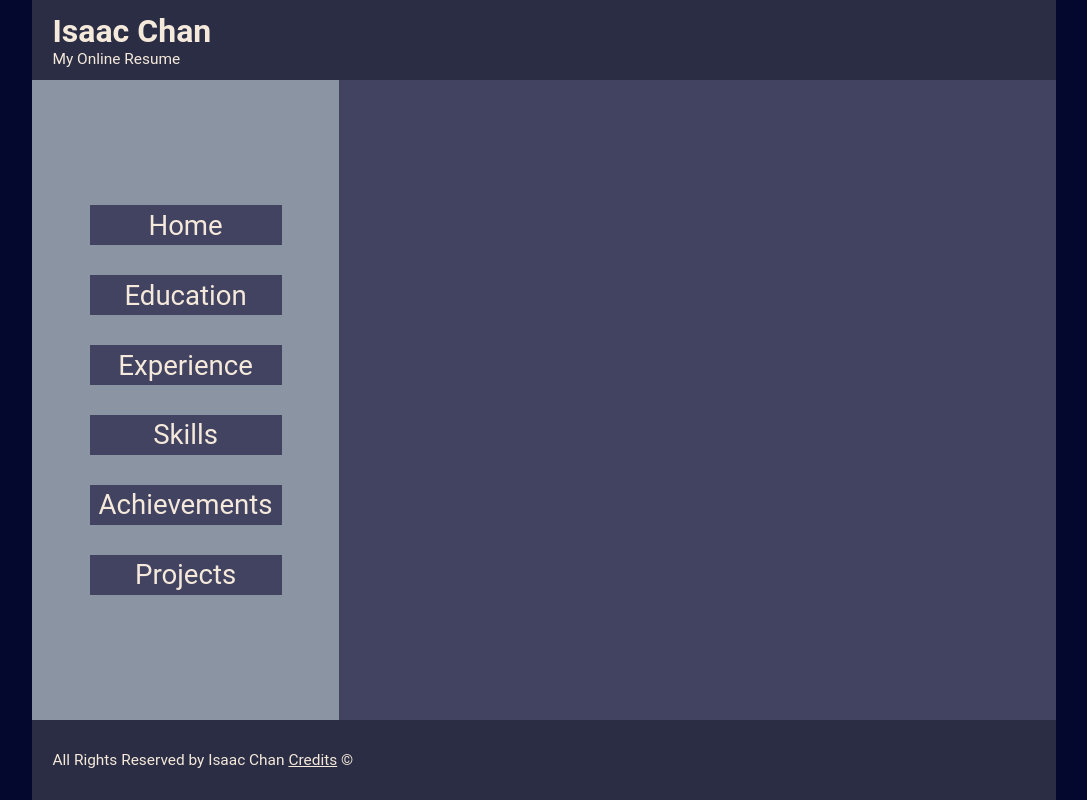
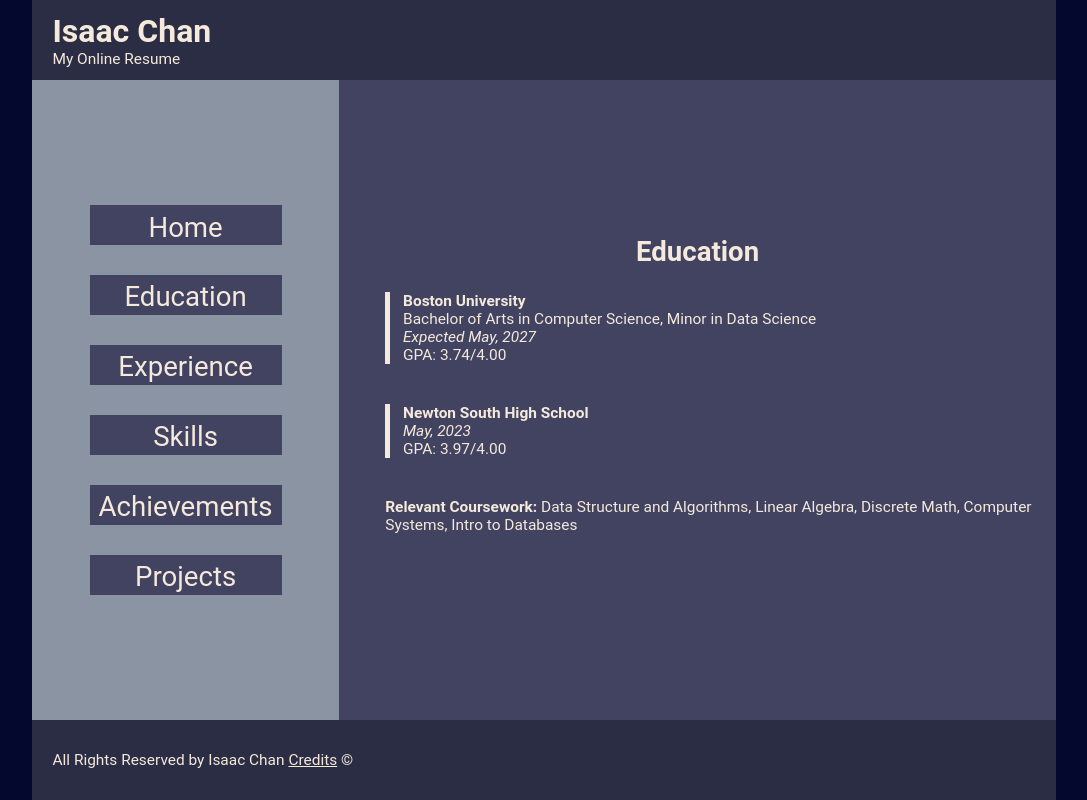
Before and after one commit to isaacch1213/mp-3, a React (Vite) app: page /education in a window 1280 px wide. Shown: the whole page, without its empty margins (96-1183 px from the left). Built offline with nearby package versions, Linux system fonts and the light colour scheme.

Commit message:
added education + hotfix nav

```diff
--- a/src/Nav.tsx
+++ b/src/Nav.tsx
@@ -7,11 +7,6 @@
   width: 30%;
   padding: 2%;
 
-  a {
-    text-decoration: none;
-    color: #f5e9dc;
-  }
-
   ul {
     display: flex;
     flex-direction: column;
@@ -20,6 +15,7 @@
     height: 100%;
     gap: 5%;
     padding: 0;
+    list-style-type: none;
   }
 
   li {
@@ -49,27 +45,36 @@
   }
 `;
 
+const StyledLink = styled(Link)`
+  text-decoration: none;
+  color: #f5e9dc;
+  display: flex;
+  align-items: center;
+  justify-content: center;
+  padding-top: 2%;
+`;
+
 export default function Nav() {
   return (
     <StyledNav>
       <ul>
         <li>
-          <Link to={"/"}>Home</Link>
+          <StyledLink to={"/"}>Home</StyledLink>
         </li>
         <li>
-          <Link to={"/education"}>Education</Link>
+          <StyledLink to={"/education"}>Education</StyledLink>
         </li>
         <li>
-          <Link to={"/experience"}>Experience</Link>
+          <StyledLink to={"/experience"}>Experience</StyledLink>
         </li>
         <li>
-          <Link to={"/skills"}>Skills</Link>
+          <StyledLink to={"/skills"}>Skills</StyledLink>
         </li>
         <li>
-          <Link to={"/achievements"}>Achievements</Link>
+          <StyledLink to={"/achievements"}>Achievements</StyledLink>
         </li>
         <li>
-          <Link to={"/projects"}>Projects</Link>
+          <StyledLink to={"/projects"}>Projects</StyledLink>
         </li>
       </ul>
     </StyledNav>
--- a/src/Root.tsx
+++ b/src/Root.tsx
@@ -3,6 +3,7 @@
 import Header from "./Header";
 import Nav from "./Nav";
 import Home from "./components/Home";
+import Education from "./components/Education";
 import Footer from "./Footer";
 
 const PageWrapper = styled.div`
@@ -69,6 +70,7 @@
           <VerticalWrapper>
             <Routes>
               <Route path="/" element={<Home />} />
+              <Route path="/education" element={<Education />} />
             </Routes>
           </VerticalWrapper>
         </StyledMain>
--- /dev/null
+++ b/src/components/Education.tsx
@@ -0,0 +1,72 @@
+import styled from "styled-components";
+
+const EducationContainer = styled.div`
+    display: flex;
+    flex-direction: column;
+    gap: 10vh;
+    padding-left: 2vw;
+`;
+
+const SchoolWrapper = styled.div`
+    display: flex;
+    flex-direction: column;
+    gap: 5vh;
+    height: 100%;
+`
+
+const SchoolContainer = styled.div`
+    display: flex;
+    flex-direction: column;
+    justify-content: center;
+    gap: 2%;
+    width: 100%;
+`
+
+const SchoolContent = styled.div`
+    border-left: solid 5px #f5e9dc;
+    padding-left: 1vw;
+
+    @media screen and (max-width: 1000px) {
+        p {
+            font-size: calc(2px + 3vw);
+        }
+    }
+`
+
+const RelevantCoursesContainer = styled.div`
+    @media screen and (max-width: 1000px) {
+        p {
+            font-size: calc(2px + 3vw);
+        }
+    }
+`
+
+export default function Education() {
+    return (
+        <>
+            <h2>Education</h2>
+            <EducationContainer>
+                <SchoolWrapper>
+                    <SchoolContainer>
+                        <SchoolContent>
+                            <p><strong>Boston University</strong></p>
+                            <p>Bachelor of Arts in Computer Science, Minor in Data Science</p>
+                            <p><em>Expected May, 2027</em></p>
+                            <p>GPA: 3.74/4.00</p>
+                        </SchoolContent>
+                    </SchoolContainer>
+                    <SchoolContainer>
+                        <SchoolContent>
+                            <p><strong>Newton South High School</strong></p>
+                            <p><em>May, 2023</em></p>
+                            <p>GPA: 3.97/4.00</p>
+                        </SchoolContent>
+                    </SchoolContainer>
+                    <RelevantCoursesContainer>
+                        <p><strong>Relevant Coursework:</strong> Data Structure and Algorithms, Linear Algebra, Discrete Math, Computer Systems, Intro to Databases</p>
+                    </RelevantCoursesContainer>
+                </SchoolWrapper>
+            </EducationContainer>
+        </>
+    );
+}
```
